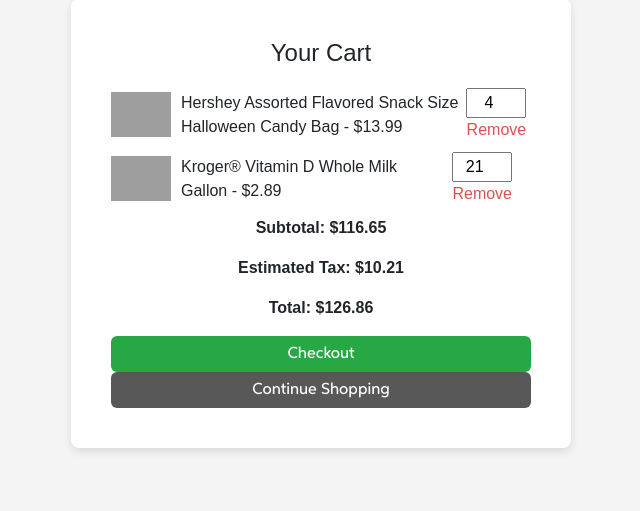
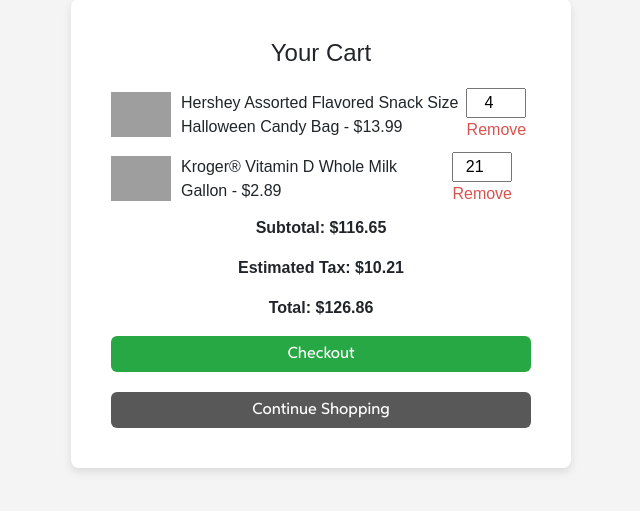
Before and after one commit to Sammedina523/Bag-and-Byte, a Flask app: page /cart in a window 1280 px wide. Shown: the part 128-639 px from the top of the page, without its empty margins (319-959 px from the left). Run offline with Flask 3, Linux system fonts and the light colour scheme; a user stored in the database is signed in; data comes from the database, SQL or seed files in the repository; both versions use the stored data as it was after the commit; grey boxes are pictures that could not be loaded.

Commit message:
fixed minor bug

```diff
--- a/templates/cart.html
+++ b/templates/cart.html
@@ -168,6 +168,7 @@
             <p class="final-total">Total: ${{ '%.2f' % final_total }}</p>
 
             <a href="{{ url_for('checkout') }}"><button class="btn btn-primary w-100">Checkout</button></a>
+            <div style="height: 20px;"></div>
             <a href="{{ url_for('profile') }}"><button class="btn btn-secondary w-100">Continue Shopping</button></a>
         {% else %}
             <p class="empty-message">Your cart is empty...</p>
```
Also changed, not shown: users.db.
